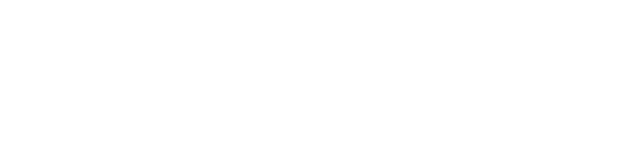
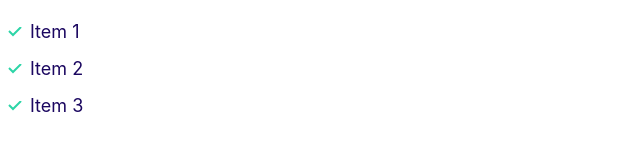
Before and after one commit to adithya61/Moshify, a plain HTML site: page html/index.html in a window 1280 px wide. Shown: the whole page, without its empty margins (0-640 px from the left). Drawn offline with Linux system fonts and the light colour scheme.

Commit message:
define lists

```diff
--- a/css/index.css
+++ b/css/index.css
@@ -103,7 +103,32 @@ a {
   .badge {
     font-size: 1.5rem;
   }
-    .badge--small{
+  .badge--small {
     font-size: 1.2rem;
   }
 }
+
+/* * Lists */
+.list {
+  list-style: none;
+  padding-left: 0;
+  color: var(--color-headings);
+}
+
+.list--inline .list__item {
+  display: inline-block;
+  margin-right: 2rem;
+}
+.list--tick {
+  list-style-image: url(../images/tick.svg);
+  padding-left: 3rem;
+}
+.list--tick .list__item {
+  padding-left: 0.5rem;
+  margin-bottom: 1rem;
+}
+@media screen and (min-width: 1024px) {
+  .list--tick .list__item {
+    padding-left: 0;
+  }
+}
--- a/html/index.html
+++ b/html/index.html
@@ -8,5 +8,10 @@
     <link rel="stylesheet" href="../css/index.css" />
   </head>
   <body>
+    <ul class="list list--tick">
+        <li class="list__item">Item 1</li>
+        <li class="list__item">Item 2</li>
+        <li class="list__item">Item 3</li>
+    </ul>
   </body>
 </html>
```
Also changed, not shown: components/badges.html (renamed from components/html/badges.html, +1 -2 lines), components/lists.html (added, +5 -0 lines), components/Links.html (renamed from components/html/Links.html), components/css/badges.css (deleted), components/css/links.css (deleted), images/tick.svg (added), 1 other file. Lines whose indentation alone changed are shown as unchanged.
